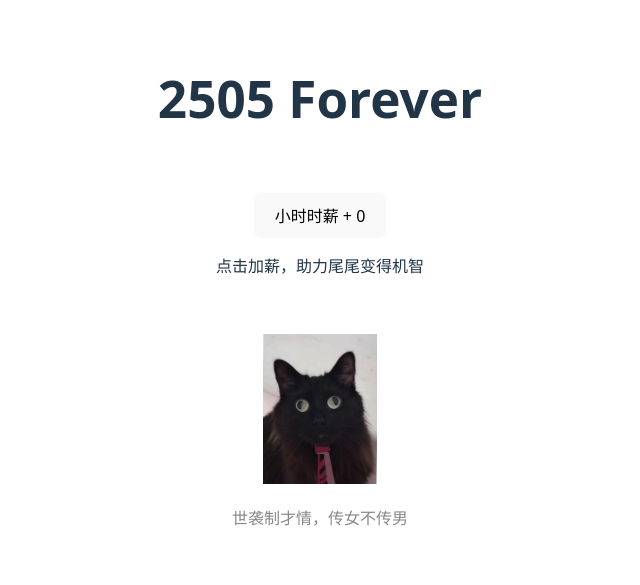
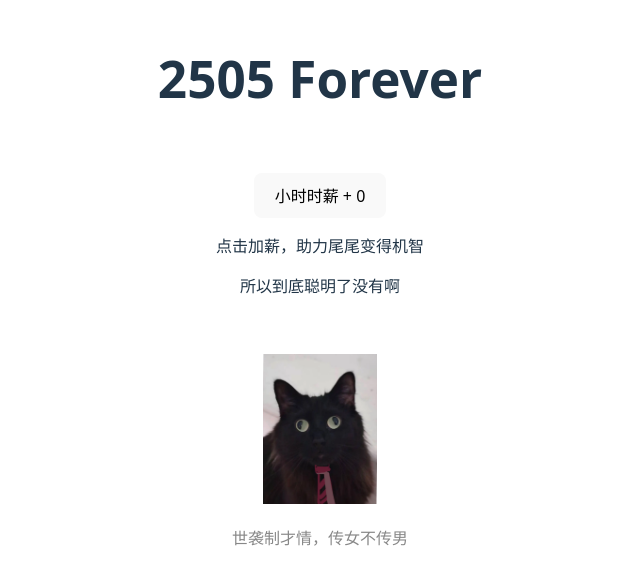
Before and after one commit to ThundeRayn/React-2505, a React (Vite) app: page / in a window 1280 px wide. Shown: the part 109-694 px from the top of the page, without its empty margins (320-960 px from the left). Built offline with nearby package versions, Linux system fonts and the light colour scheme.

Commit message:
ftp server path update

```diff
--- a/deploy.js
+++ b/deploy.js
@@ -11,7 +11,7 @@ const config = {
   host:  "frs.bcd.temporary.site",
   port: 21,
   localRoot: path.resolve("./dist"),
-  remoteRoot: "/public_html/website_a31bdcb2",
+  remoteRoot: "/",
   include: ["*", "**/*"],
   deleteRemote: true,
   forcePasv: true,
--- a/src/App.tsx
+++ b/src/App.tsx
@@ -17,6 +17,9 @@ function App() {
         <p>
           点击加薪，助力尾尾变得机智
         </p>
+        <p>
+          所以到底聪明了没有啊
+        </p>
 
       </div>
 
```
